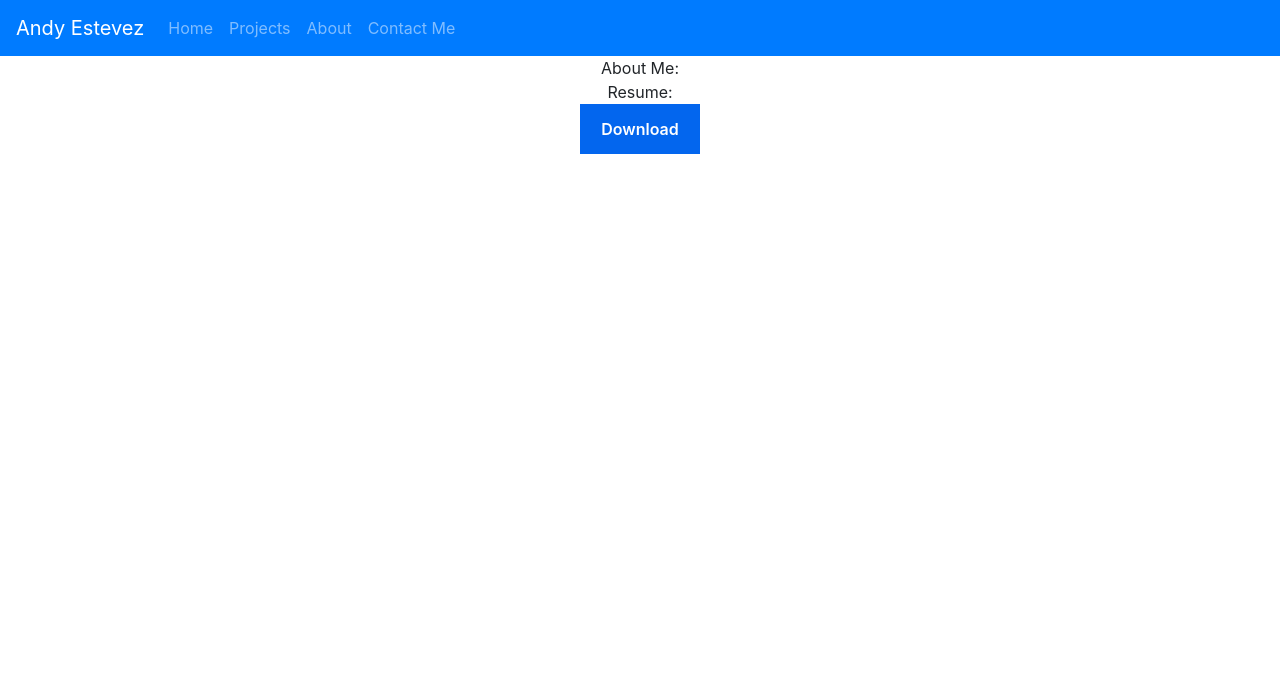
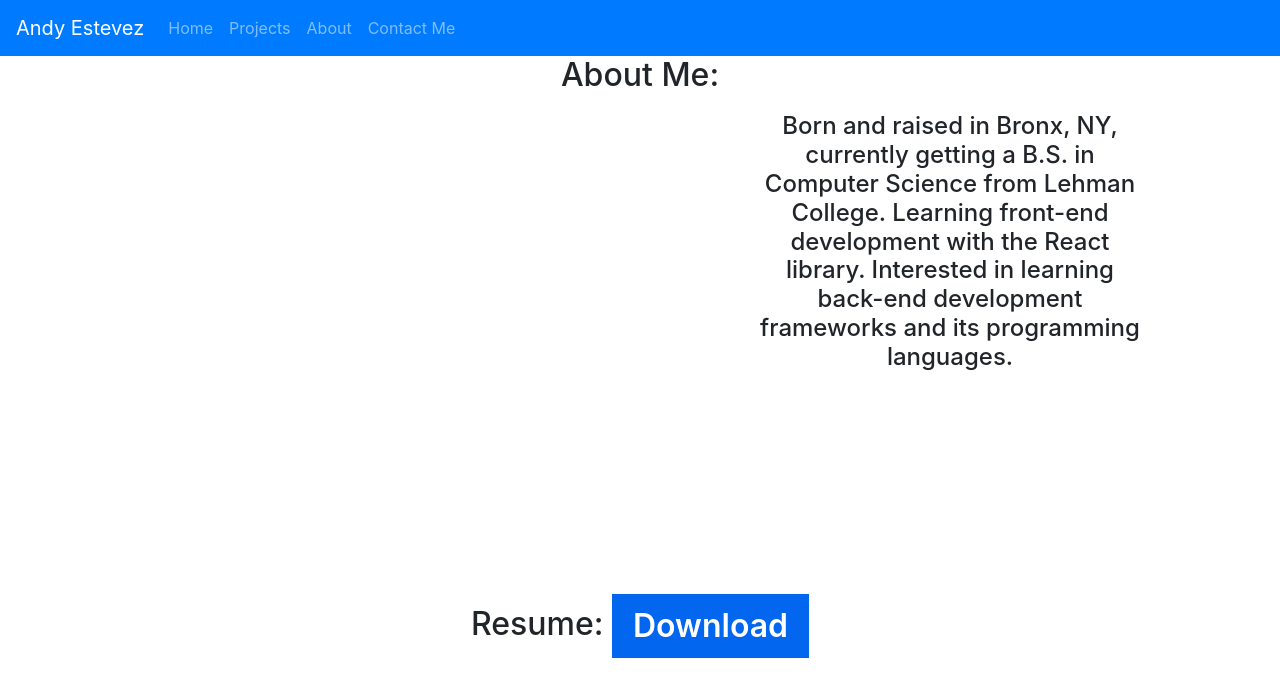
Before and after one commit to AndyEstevez/CMP464-FirstReactApp, a React (Create React App) app: page /about in a window 1280 px wide. Shown: the top 696 px of the page. Built offline with nearby package versions, Linux system fonts and the light colour scheme.

Commit message:
commit error

```diff
--- a/src/components/AboutPage.js
+++ b/src/components/AboutPage.js
@@ -5,11 +5,16 @@ class AboutPage extends Component {
     render() {
         return (
             <div>
-                <div>About Me: </div>
-                <div>Resume: </div>
-                <button>
+                <h2>About Me: </h2>
+                <h4 className="info">Born and raised in Bronx, NY, currently getting a B.S. in Computer Science from Lehman College.
+                    Learning front-end development with the React library. Interested in learning back-end development
+                    frameworks and its programming languages.
+                </h4>
+                <br></br>
+                <h2>Resume: <button>
                    <Link className="download-btn" to="/Resume.pdf" target="_blank" download>Download</Link>
-                </button>
+                </button></h2>
+
             </div>
         )
     }
--- a/src/components/ProjectPage/ProjectsPage.js
+++ b/src/components/ProjectPage/ProjectsPage.js
@@ -3,15 +3,21 @@ import { Link } from 'react-router-dom';
 import '../css/Project.css';
 
 class ProjectsPage extends Component {
+    constructor(props){
+        super(props);
+        this.state = {
+            index: -1
+        }
+    }
 
     render() {
         return (
             <div className="proj-container">
-                <div>Projects: </div>
+                <h1>Projects: </h1>
                 {/* <div><a href={`/projects/${1}`}>Bitcoin App</a></div>
                 <div><a href={`/projects/${2}`}>Movie Site</a></div>
                 <div><a href={`/projects/${3}`}>Cryptocurrency Site</a></div> */}
-                <div className="proj1"><Link to={{pathname: '/projects/Bitcoin-App', state: {index: 0} }}>Bitcoin App</Link></div>
+                <div className="proj1"><Link to={{pathname: '/projects/Bitcoin-App', state: {index: this.state.index + 1} }}>Bitcoin App</Link></div>
                 <div className="proj2"><Link to={{pathname: '/projects/Movie-Site', state: {index: 1} }}>Movie Site</Link></div>
                 <div className="proj3"><Link to={{pathname: '/projects/Cryptocurrency-Site', state: {index: 2} }}>Cryptocurrency Site</Link></div>
             </div>
--- a/src/components/css/Project.css
+++ b/src/components/css/Project.css
@@ -10,4 +10,5 @@
     border: 5px solid lightcoral;
     margin-bottom: 50px;
     text-align: center;
+    font-size: 24px;
 }
--- a/src/index.css
+++ b/src/index.css
@@ -68,3 +68,11 @@ button:focus{
   width: 300px;
   height: 50px;
 }
+
+.info{
+  position: relative;
+  top: 10px;
+  left: 750px;
+  width: 400px;
+  padding-bottom: 200px;
+}
```
